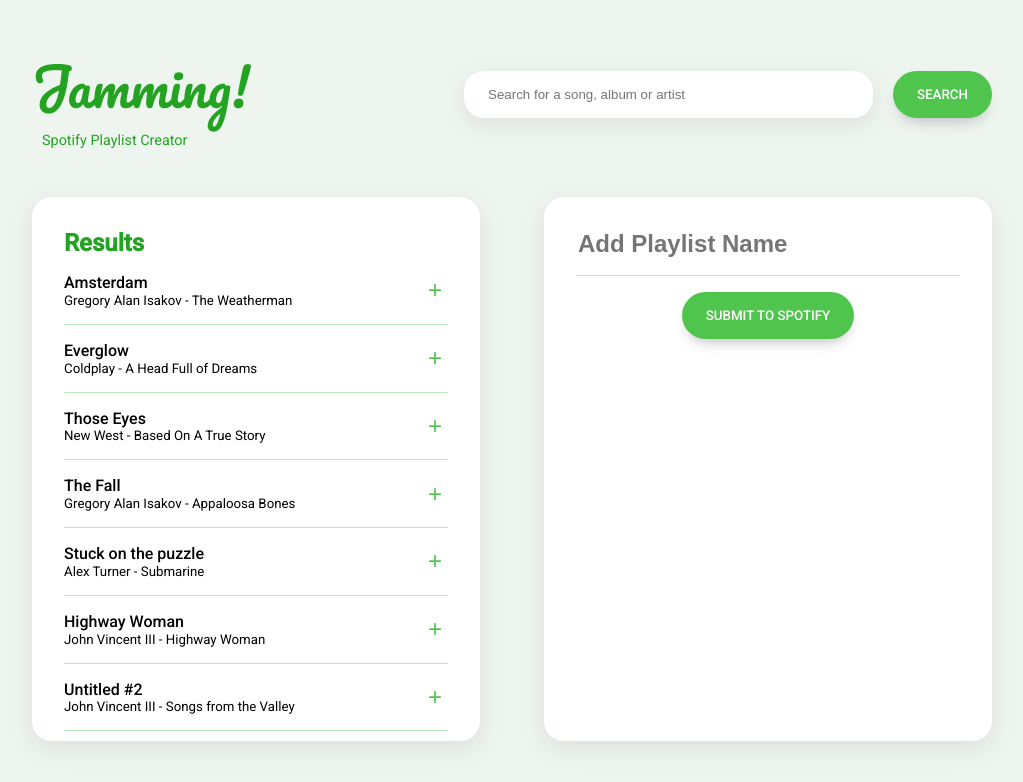
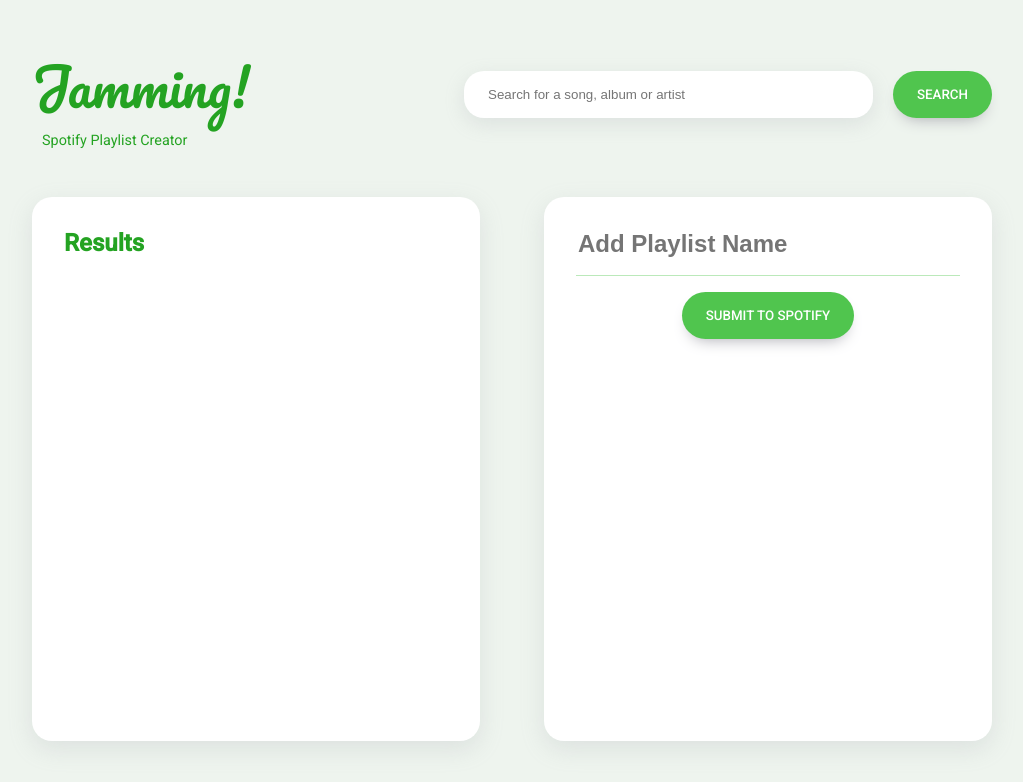
Before and after one commit to cvsluis/jamming, a React (Create React App) app: page / in a window 1280 px wide. Shown: the top 782 px of the page, without its empty margins (128-1151 px from the left). Built offline with nearby package versions, Linux system fonts and the light colour scheme.

Commit message:
feat: add hooks for data handlers

```diff
--- a/src/App.jsx
+++ b/src/App.jsx
@@ -1,83 +1,14 @@
-import React, { useState } from 'react';
+import React from 'react';
 import './App.scss';
 import SearchBar from './components/SearchBar';
 import SearchResults from './components/SearchResults';
 import Playlist from './components/Playlist';
-
-const data = [
-  {
-    id: 1,
-    artist: 'Gregory Alan Isakov',
-    title: 'Amsterdam',
-    album: 'The Weatherman'
-  },
-  {
-    id: 2,
-    artist: 'Coldplay',
-    title: 'Everglow',
-    album: 'A Head Full of Dreams'
-  },
-  {
-    id: 3,
-    artist: 'New West',
-    title: 'Those Eyes',
-    album: 'Based On A True Story'
-  },
-  {
-    id: 4,
-    artist: 'Gregory Alan Isakov',
-    title: 'The Fall',
-    album: 'Appaloosa Bones'
-  },
-  {
-    id: 5,
-    artist: 'Alex Turner',
-    title: 'Stuck on the puzzle',
-    album: 'Submarine'
-  },
-  {
-    id: 6,
-    artist: 'John Vincent III',
-    title: 'Highway Woman',
-    album: 'Highway Woman'
-  },
-  {
-    id: 7,
-    artist: 'John Vincent III',
-    title: 'Untitled #2',
-    album: 'Songs from the Valley'
-  },
-  {
-    id: 8,
-    artist: 'Arctic Monkeys',
-    title: "There'd Better Be A Mirrorball",
-    album: "The Car"
-  }
-];
+import useSearchData from './hooks/useSearchData';
+import usePlaylistData from './hooks/usePlaylistData';
 
 function App() {
-  const [songs, setSongs] = useState(data);
-
-  // Playlist Songs State
-  const [playlist, setPlaylist] = useState([]);
-  const updatePlaylist = (song) => {
-    if (!playlist.includes(song)) {
-      setPlaylist([...playlist, song]);
-      return;
-    }
-    const filteredPlaylist = playlist.filter(e => e !== song);
-    setPlaylist(filteredPlaylist);
-  };
-
-  const isInPlaylist = (song) => {
-    return playlist.includes(song);
-  };
-
-  // Playlist Title State
-  const [playlistTitle, setPlaylistTitle] = useState('');
-  const updatePlaylistTitle = (e) => {
-    setPlaylistTitle(e.target.value);
-  };
+  const { songs, searchString, updateSearchString, onSubmitSearch } = useSearchData();
+  const { updatePlaylist, isInPlaylist, playlist, updatePlaylistTitle, playlistTitle } = usePlaylistData();
 
   return (
     <div className="App">
@@ -86,7 +17,7 @@ function App() {
           <h1>Jamming!</h1>
           <p>Spotify Playlist Creator</p>
         </div>
-        <SearchBar />
+        <SearchBar searchString={searchString} updateSearchString={updateSearchString} onSubmitSearch={onSubmitSearch} />
       </header>
       <main>
         <SearchResults songs={songs} updatePlaylist={updatePlaylist} isInPlaylist={isInPlaylist} />
--- a/src/components/SearchBar.jsx
+++ b/src/components/SearchBar.jsx
@@ -2,10 +2,10 @@ import React from 'react';
 import '../styles/SearchBar.scss'
 import Button from './Button';
 
-const SearchBar = () => {
+const SearchBar = ({ searchString, updateSearchString, onSubmitSearch }) => {
   return (
-    <form className='search-bar'>
-      <input type="text" name="search-bar" id="search-bar" placeholder='Search for a song, album or artist' className='search-input'></input>
+    <form className='search-bar' onSubmit={onSubmitSearch}>
+      <input value={searchString} onChange={updateSearchString} type="text" name="search-bar" id="search-bar" placeholder='Search for a song, album or artist' className='search-input'></input>
       <Button>SEARCH</Button>
     </form>
   );
--- /dev/null
+++ b/src/hooks/usePlaylistData.js
@@ -0,0 +1,26 @@
+import { useState } from "react";
+
+export default function usePlaylistData() {
+  // Playlist Songs State
+  const [playlist, setPlaylist] = useState([]);
+  const updatePlaylist = (song) => {
+    if (!playlist.includes(song)) {
+      setPlaylist([...playlist, song]);
+      return;
+    }
+    const filteredPlaylist = playlist.filter(e => e !== song);
+    setPlaylist(filteredPlaylist);
+  };
+
+  const isInPlaylist = (song) => {
+    return playlist.includes(song);
+  };
+
+  // Playlist Title State
+  const [playlistTitle, setPlaylistTitle] = useState('');
+  const updatePlaylistTitle = (e) => {
+    setPlaylistTitle(e.target.value);
+  };
+
+  return { updatePlaylist, isInPlaylist, playlist, updatePlaylistTitle, playlistTitle };
+}
--- /dev/null
+++ b/src/hooks/useSearchData.js
@@ -0,0 +1,70 @@
+import { useState } from "react";
+
+export default function useSearchData() {
+  const data = [
+    {
+      id: 1,
+      artist: "Gregory Alan Isakov",
+      title: "Amsterdam",
+      album: "The Weatherman",
+    },
+    {
+      id: 2,
+      artist: "Coldplay",
+      title: "Everglow",
+      album: "A Head Full of Dreams",
+    },
+    {
+      id: 3,
+      artist: "New West",
+      title: "Those Eyes",
+      album: "Based On A True Story",
+    },
+    {
+      id: 4,
+      artist: "Gregory Alan Isakov",
+      title: "The Fall",
+      album: "Appaloosa Bones",
+    },
+    {
+      id: 5,
+      artist: "Alex Turner",
+      title: "Stuck on the puzzle",
+      album: "Submarine",
+    },
+    {
+      id: 6,
+      artist: "John Vincent III",
+      title: "Highway Woman",
+      album: "Highway Woman",
+    },
+    {
+      id: 7,
+      artist: "John Vincent III",
+      title: "Untitled #2",
+      album: "Songs from the Valley",
+    },
+    {
+      id: 8,
+      artist: "Arctic Monkeys",
+      title: "There'd Better Be A Mirrorball",
+      album: "The Car",
+    },
+  ];
+
+  const [songs, setSongs] = useState([]);
+
+  // Search String State
+  const [searchString, setSearchString] = useState("");
+  const updateSearchString = (e) => {
+    setSearchString(e.target.value);
+  };
+
+  const onSubmitSearch = (e) => {
+    e.preventDefault();
+    setSongs(data);
+    setSearchString("");
+  };
+
+  return { songs, searchString, updateSearchString, onSubmitSearch };
+}
```
